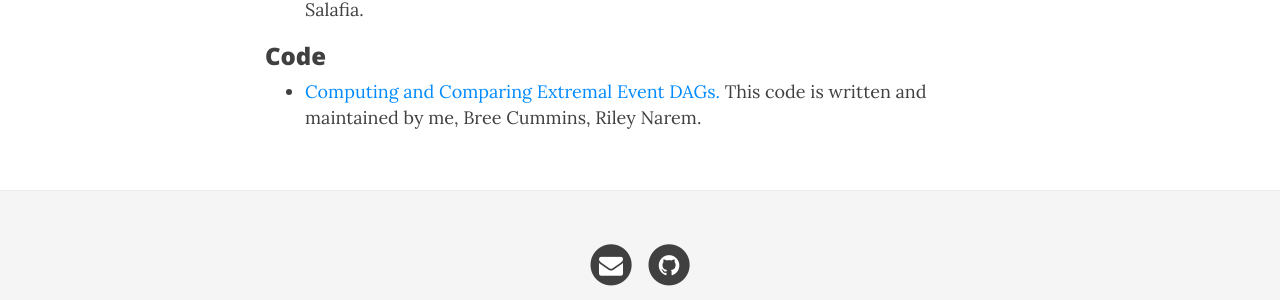
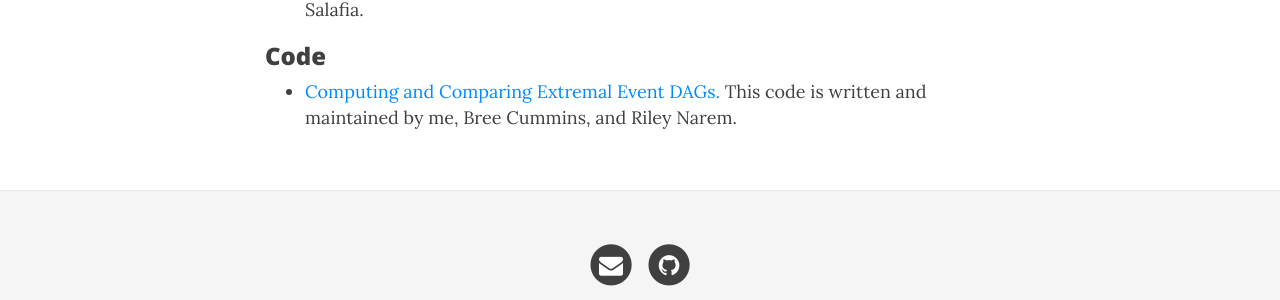
Before and after one commit to robinbelton/robinbelton.github.io, a Jekyll site: the page built from research.html, in a window 1280 px wide and 900 px high, scrolled down 660 px. Shown: the part 507-807 px from the top of the window. Built offline with Jekyll 4.4.1, drawn with Linux system fonts in a browser that asks for light colours; nearby versions of some CDN libraries.

```diff
--- a/research.html
+++ b/research.html
@@ -33,6 +33,6 @@
 
 <h3>Code</h3>
 <ul>
-    <li><a href="https://github.com/breecummins/min_interval_posets">Computing and Comparing Extremal Event DAGs.</a> This code is written and maintained by me, Bree Cummins, Riley Narem.
+    <li><a href="https://github.com/breecummins/min_interval_posets">Computing and Comparing Extremal Event DAGs.</a> This code is written and maintained by me, Bree Cummins, and Riley Narem.
     </li>
 </ul>
```
